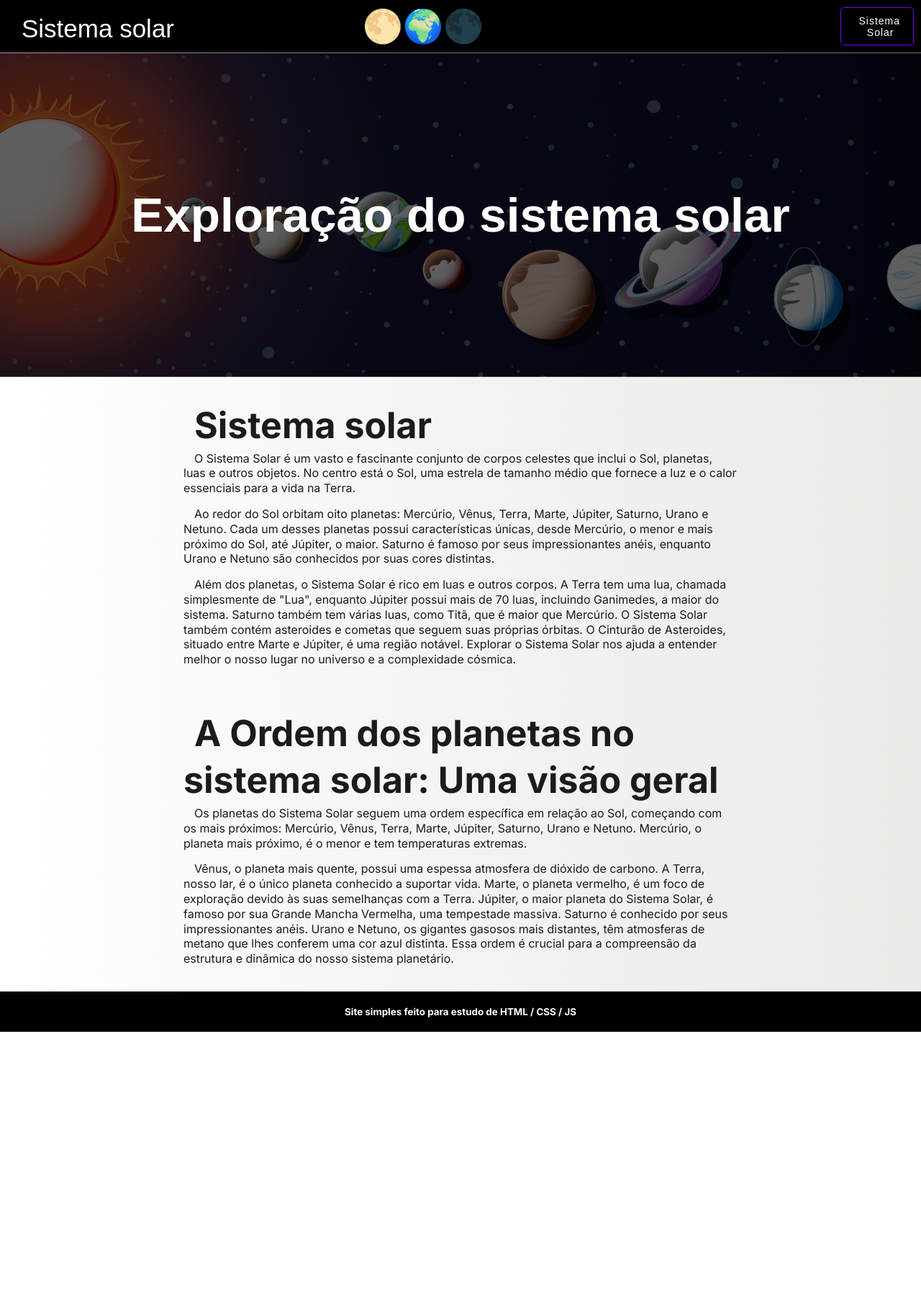
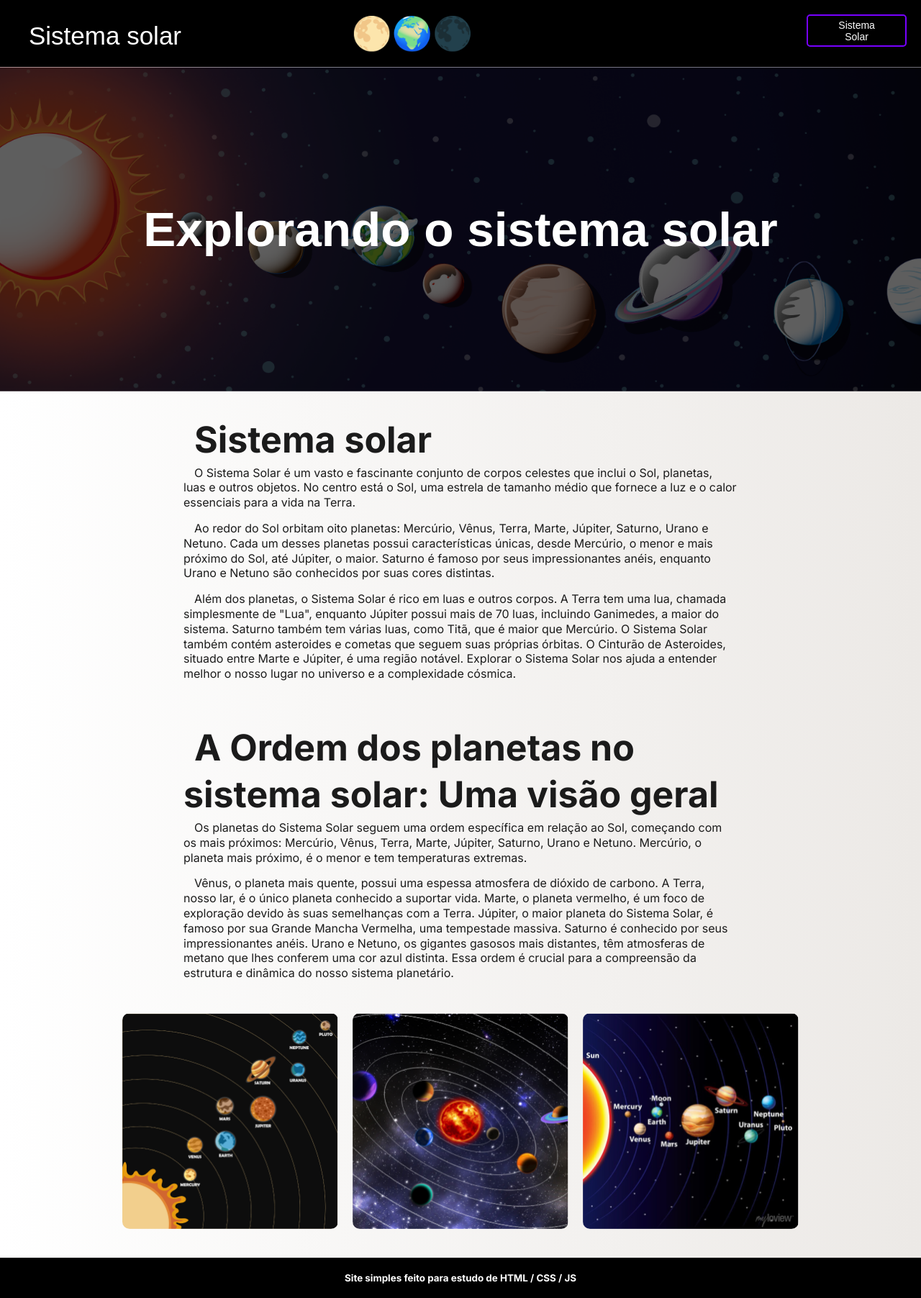
Before and after one commit to iancalegari/Estudo-site-simples, a plain HTML site: page HTML - Esqueleto SITE.html in a window 1280 px wide. Shown: the whole page at 72% size. Before the commit the page ends 1434 px from the top, so only its background shows below. Drawn offline with Linux system fonts and the light colour scheme; a web font is replaced by a local one.

Commit message:
1.0.1 Novas imagens adicionadas

```diff
--- a/HTML - Esqueleto SITE.html
+++ b/HTML - Esqueleto SITE.html
@@ -11,13 +11,13 @@
     <div class="header">
       <div class="titulopagina">Sistema solar</div>
       <div class="emojiplaneta">🌕🌍🌑</div>
-      <button id="Botao">Sistema   Solar</button>
+      <button id="Botao">Sistema Solar</button>
     </div>
     <!--                                                                       -->
     <!--                                                                       -->
     <!--                                                                       -->
     <div class="imagemcontainer">
-      <h2>Exploração do sistema solar</h2>
+      <h2>Explorando o sistema solar</h2>
     </div>
     <!--                                                                       -->
     <!--                                                                       -->
@@ -74,6 +74,14 @@
     <!--                                                                       -->
     <!--                                                                       -->
     <!--                                                                       -->
+    <div class="Imgs">
+      <img src="./Img/img1.png" />
+      <img src="./Img/img2.png" />
+      <img src="./Img/img3.png" />
+    </div>
+    <!--                                                                       -->
+    <!--                                                                       -->
+    <!--                                                                       -->
     <div class="fimdapágina">
       <h6>Site simples feito para estudo de HTML / CSS / JS</h6>
     </div>
--- a/style.css
+++ b/style.css
@@ -36,7 +36,7 @@ body {
   justify-content: space-between;
   background-color: #000;
   color: #fff;
-  padding: 10px;
+  padding: 20px;
 }
 
 .titulopagina {
@@ -52,7 +52,7 @@ body {
 .emojiplaneta {
   position: relative;
   top: 0px;
-  left: -85px;
+  left: -82px;
   font-size: 45px;
   width: 100%;
 }
@@ -123,16 +123,35 @@ p {
   z-index: 2;
 }
 
+/* ADICIONANDO IMAGENS */
+.Imgs {
+  display: flex;
+  justify-content: center;
+  align-items: center;
+  gap: 20px;
+  width: 100%;
+  height: auto;
+  padding: 20px;
+  margin-top: auto;
+}
+.Imgs img {
+  width: 300px;
+  height: 300px;
+  object-fit: cover;
+  border-radius: 10px;
+}
+
 /* BOTÃO */
 
 button {
   padding-inline: 25px;
   border-radius: 5px;
-  border: 1px solid rgb(119, 0, 255);
+  border: 2px solid rgb(119, 0, 255);
   font-size: 14px;
-  font-weight: 150;
-  padding-right: -8px;
-  letter-spacing: 1px;
+  font-weight: 100px;
+  height: 45px;
+  width: 245px;
+  padding-right: auto;
   background: transparent;
   color: #fff;
   overflow: hidden;
@@ -159,10 +178,10 @@ button:hover::before {
 button::before {
   content: "";
   display: block;
-  width: 0px;
+  width: 2px;
   height: auto;
   position: relative;
-  top: 3%;
+  top: 4%;
   left: 0%;
   opacity: 0;
   background: #fff;
```
Also changed, not shown: Img/img1.png (added), Img/img2.png (added), Img/img3.png (added).
